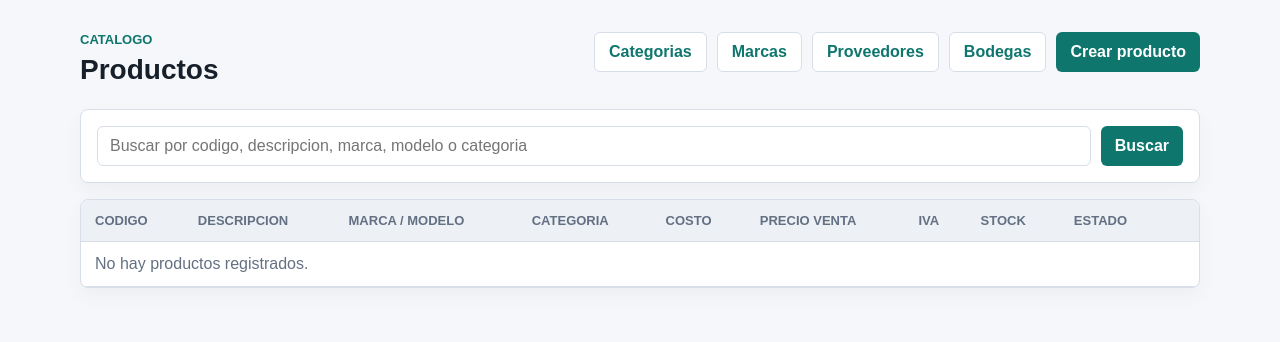
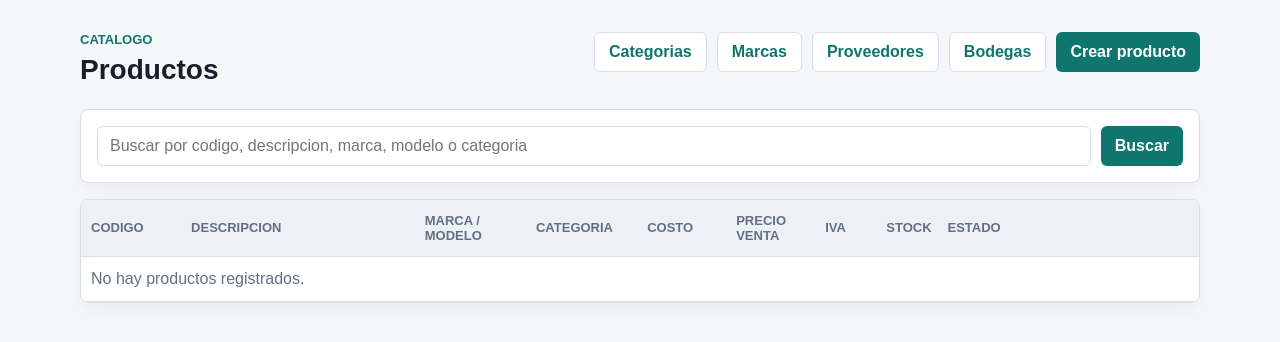
Before and after one commit to lpalacios93/sumitec, a Django app: page /catalogo/productos/ in a window 1280 px wide. Shown: the part 72-414 px from the top of the page. Run offline with Django 5.2, Linux system fonts and the light colour scheme; the visitor is signed in with stand-in values (Sample User, id 1); data that the repository does not hold is empty.

Commit message:
Corregir alineacion de columnas en productos

```diff
--- a/static/css/app.css
+++ b/static/css/app.css
@@ -343,12 +343,63 @@ input {
 }
 
 .product-table {
-    min-width: 1080px;
+    min-width: 0;
+    table-layout: fixed;
 }
 
 .money-cell {
     white-space: nowrap;
-    min-width: 96px;
+}
+
+.product-table th,
+.product-table td {
+    padding-left: 10px;
+    padding-right: 10px;
+}
+
+.product-table .code-cell {
+    width: 9%;
+}
+
+.product-table .description-cell {
+    width: 21%;
+}
+
+.product-table .brand-cell {
+    width: 10%;
+}
+
+.product-table .category-cell {
+    width: 10%;
+}
+
+.product-table .money-header,
+.product-table .money-cell {
+    width: 8%;
+}
+
+.product-table .money-header {
+    white-space: normal;
+}
+
+.product-table .short-cell {
+    width: 5.5%;
+    white-space: nowrap;
+}
+
+.product-table .status-cell {
+    width: 8%;
+    white-space: nowrap;
+}
+
+.product-table .actions-cell {
+    width: 15.5%;
+    white-space: nowrap;
+}
+
+.product-table th,
+.product-table td {
+    overflow-wrap: break-word;
 }
 
 .muted-text {
--- a/templates/catalog/product_list.html
+++ b/templates/catalog/product_list.html
@@ -34,38 +34,38 @@
         <table class="data-table product-table">
             <thead>
                 <tr>
-                    <th>Codigo</th>
-                    <th>Descripcion</th>
-                    <th>Marca / Modelo</th>
-                    <th>Categoria</th>
-                    {% if is_admin %}<th>Costo</th>{% endif %}
-                    <th>Precio venta</th>
-                    <th>IVA</th>
-                    <th>Stock</th>
-                    <th>Estado</th>
-                    {% if is_admin %}<th></th>{% endif %}
+                    <th class="code-cell">Codigo</th>
+                    <th class="description-cell">Descripcion</th>
+                    <th class="brand-cell">Marca / Modelo</th>
+                    <th class="category-cell">Categoria</th>
+                    {% if is_admin %}<th class="money-header">Costo</th>{% endif %}
+                    <th class="money-header">Precio venta</th>
+                    <th class="short-cell">IVA</th>
+                    <th class="short-cell">Stock</th>
+                    <th class="status-cell">Estado</th>
+                    {% if is_admin %}<th class="actions-cell"></th>{% endif %}
                 </tr>
             </thead>
             <tbody>
                 {% for product in products %}
                     <tr>
-                        <td>
+                        <td class="code-cell">
                             <strong>{{ product.code }}</strong>
                             {% if product.barcode %}<small>{{ product.barcode }}</small>{% endif %}
                         </td>
-                        <td>
+                        <td class="description-cell">
                             {{ product.description }}
                             {% if product.warranty %}<small>Garantia: {{ product.warranty }}</small>{% endif %}
                         </td>
-                        <td>{{ product.brand|default:"-" }}{% if product.model %}<small>{{ product.model }}</small>{% endif %}</td>
-                        <td>{{ product.category }}</td>
+                        <td class="brand-cell">{{ product.brand|default:"-" }}{% if product.model %}<small>{{ product.model }}</small>{% endif %}</td>
+                        <td class="category-cell">{{ product.category }}</td>
                         {% if is_admin %}<td class="money-cell">C$ {{ product.cost_price }}</td>{% endif %}
                         <td class="money-cell">C$ {{ product.sale_price }}</td>
-                        <td>{% if product.applies_iva %}Si{% else %}No{% endif %}</td>
-                        <td>{{ product.stock_total_value|default:"0" }}</td>
-                        <td>{% if product.is_active %}Activo{% else %}Inactivo{% endif %}</td>
+                        <td class="short-cell">{% if product.applies_iva %}Si{% else %}No{% endif %}</td>
+                        <td class="short-cell">{{ product.stock_total_value|default:"0" }}</td>
+                        <td class="status-cell">{% if product.is_active %}Activo{% else %}Inactivo{% endif %}</td>
                         {% if is_admin %}
-                            <td class="row-actions">
+                            <td class="row-actions actions-cell">
                                 <a href="{% url 'catalog:product_update' product.pk %}">Editar</a>
                                 <a href="{% url 'catalog:product_stock' product.pk %}">Stock</a>
                             </td>
```
